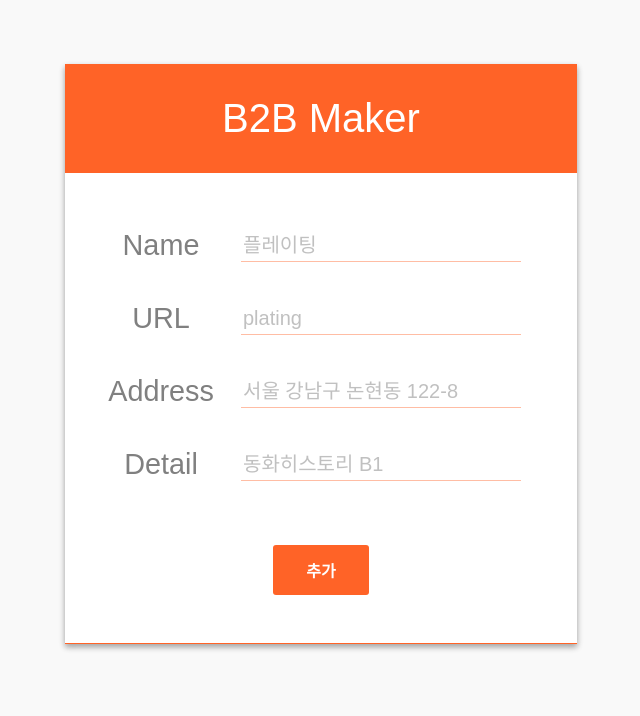
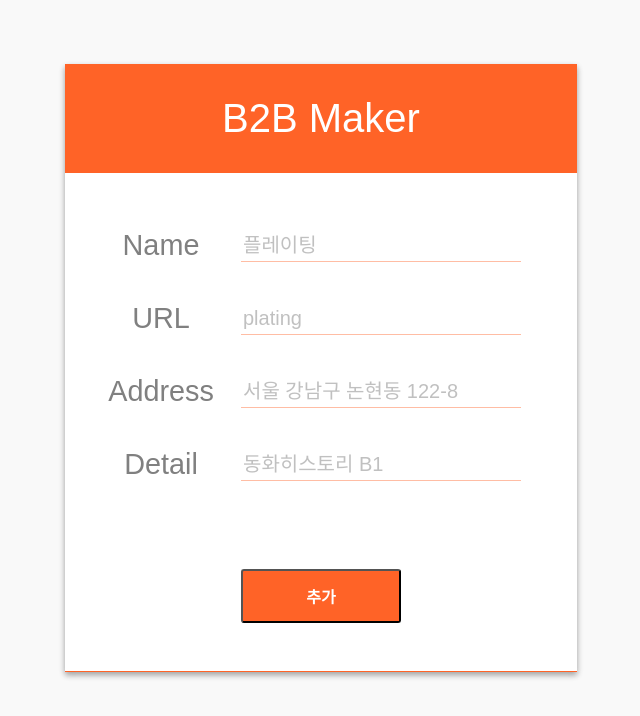
Before and after one commit to livelikeabel/b2b-maker, a React app: page / in a window 1280 px wide. Shown: the top 716 px of the page, without its empty margins (319-959 px from the left). Built offline with nearby package versions, Linux system fonts and the light colour scheme.

Commit message:
input 정보들 form 으로 api에 보내기, 버튼 css 수정

```diff
--- a/src/App.js
+++ b/src/App.js
@@ -5,9 +5,11 @@ import './App.css';
 class App extends Component {
 
   render() {
+
+
     return (
       <div>
-        <InputListTemplate />
+        <InputListTemplate/>
       </div>
     );
   }
--- a/src/components/Form.css
+++ b/src/components/Form.css
@@ -23,12 +23,16 @@
     color: rgba(128, 128, 128, 0.493);
   }
 
-  .create-button {
-    margin: auto;
-    margin-top: 8vh;
+  .button {
+    display: flex;
+    justify-content: center;
+  }
+
+  .form button {
+    width: 10rem;
+    margin-top: 6vh;
     margin-bottom: 2rem;
     text-align: center;
-    width: 5vw;
     padding-top: 0.8rem;
     padding-bottom: 0.8rem;
     padding-left: 1rem;
@@ -37,7 +41,9 @@
     border-radius: 3px;
     color: white;
     font-weight: 600;
+    font-size: 1rem;
     cursor: pointer;
+    align-items: center !important;
   }
 
   .create-button:hover {
--- a/src/components/Form.js
+++ b/src/components/Form.js
@@ -1,26 +1,67 @@
-import React from "react";
+import React, { Component } from "react";
 import "./Form.css";
 
-const Form = () => {
+class Form extends Component {
+  constructor() {
+    super();
+    this.handleSubmit = this.handleSubmit.bind(this);
+  }
+
+  handleSubmit(event) {
+    event.preventDefault();
+    const data = new FormData(event.target);
+
+    fetch('https://apialpha.plating.co.kr/canteen/v3/company', {
+        method: 'POST',
+        body: data,
+    })
+    .then((res)=> {
+        console.log(res);
+        if(res.ok){
+            console.log('fetch data success!')
+        } else {
+            console.log('fetch fail... OTL');
+        }
+    })
+    .catch((err)=>{
+        console.log('acquire err !!!!' + err.message);
+    });
+  }
+  render() {
     return (
-    <div className="form">
+      <form className="form" onSubmit={this.handleSubmit}>
         <div className="myInput">
-        <span>Name</span> <input type="text" placeholder="플레이팅" />
+          <span>Name</span>
+          <input id="name" name="name" type="text" placeholder="플레이팅" />
         </div>
         <div className="myInput">
-        <span>URL</span> <input type="text" placeholder="plating" />
+          <span>URL</span>
+          <input id="url" name="url" type="text" placeholder="plating" />
         </div>
         <div className="myInput">
           <span>Address</span>
-        <input type="text" placeholder="서울 강남구 논현동 122-8" />
+          <input
+            id="address"
+            name="address"
+            type="text"
+            placeholder="서울 강남구 논현동 122-8"
+          />
         </div>
         <div className="myInput">
           <span>Detail</span>
-        <input type="text" placeholder="동화히스토리 B1" />
+          <input
+            id="detail"
+            name="detail"
+            type="text"
+            placeholder="동화히스토리 B1"
+          />
         </div>
-      <div className="create-button">추가</div>
+        <div className="button">
+            <button>추가</button>
         </div>
+      </form>
     );
-};
+  }
+}
 
 export default Form;
--- a/src/components/InputListTemplate.css
+++ b/src/components/InputListTemplate.css
@@ -4,6 +4,7 @@
     box-shadow: 0 3px 6px rgba(0,0,0,0.16), 0 3px 6px rgba(0,0,0,0.23); /* 그림자 */
     margin: 0 auto; /* 페이지 중앙 정렬 */
     margin-top: 4rem;
+    margin-bottom: 4rem;
 }
 .title {
     padding: 2rem;
--- a/src/components/InputListTemplate.js
+++ b/src/components/InputListTemplate.js
@@ -3,13 +3,14 @@ import Form from './Form';
 import './InputListTemplate.css';
 
 const InputListTemplate = () => {
+
     return (
         <main className="input-list-template">
             <div className="title">
             B2B Maker
             </div>
             <section className="form-wrapper">
-                <Form/>
+                <Form />
             </section>
         </main>
     );
```
Lines whose indentation alone changed are shown as unchanged.
